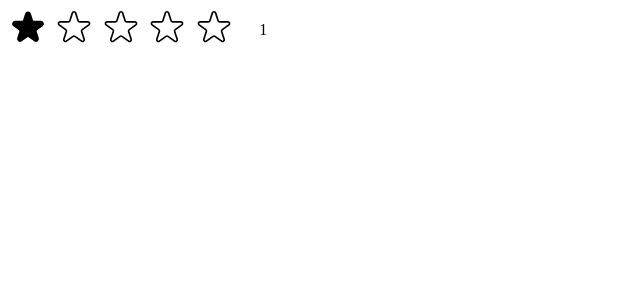
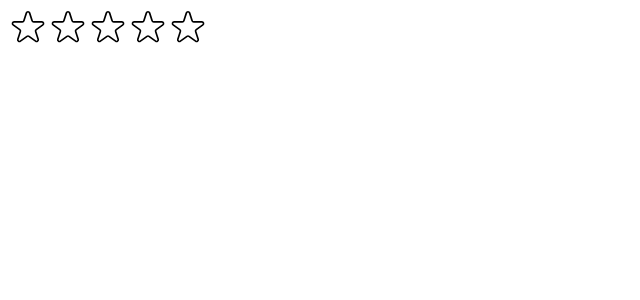
Before and after one commit to gkaizu/react-usepopcorn-fetch, a React (Create React App) app: page / in a window 1280 px wide. Shown: the top 300 px of the page, without its empty margins (0-640 px from the left). Built offline with nearby package versions, Linux system fonts and the light colour scheme.

Commit message:
added hover action to the star rating

```diff
--- a/src/StarRating.js
+++ b/src/StarRating.js
@@ -8,7 +8,6 @@
 
 const starContainerStyle = {
   display: "flex",
-  gap: "0.4rem",
 };
 
 const textStyle = {
@@ -17,7 +16,8 @@
 };
 
 export default function StarRating({ maxRating = 5 }) {
-  const [rating, setRating] = useState(1);
+  const [rating, setRating] = useState(0);
+  const [tempRating, setTempRating] = useState(0);
 
   function handleRating(rating) {
     setRating(rating);
@@ -27,18 +27,23 @@
     <div style={containerStyle}>
       <div style={starContainerStyle}>
         {Array.from({ length: maxRating }, (_, i) => (
-          <Star key={i} onRate={() => handleRating(i + 1)}
-          full={rating >= i + 1} />
+          <Star
+            key={i}
+            full={tempRating ? tempRating >= i + 1 : rating >= i + 1}
+            onRate={() => handleRating(i + 1)}
+            onHoverIn={() => setTempRating(i + 1)}
+            onHoverOut={() => setTempRating(0)}
+          />
         ))}
       </div>
-      <p style={textStyle}>{rating || ""}</p>
+      <p style={textStyle}>{tempRating || rating || ""}</p>
     </div>
   );
 }
 
-function Star({ onRate, full }) {
+function Star({ onRate, full, onHoverIn, onHoverOut }) {
   return (
-    <span onClick={onRate}>
+    <span onClick={onRate} onMouseEnter={onHoverIn} onMouseLeave={onHoverOut}>
       {full ? (
         <svg
           xmlns="http://www.w3.org/2000/svg"
```
